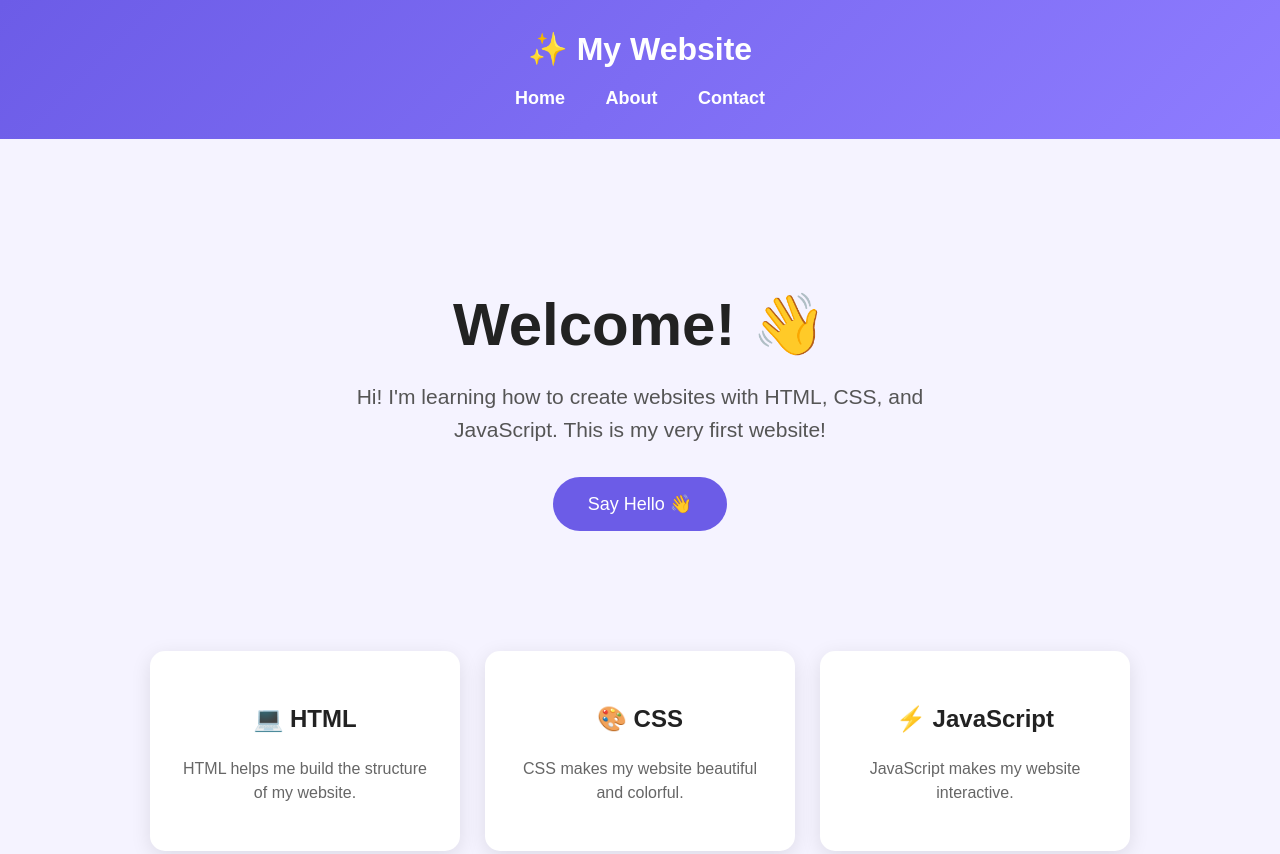
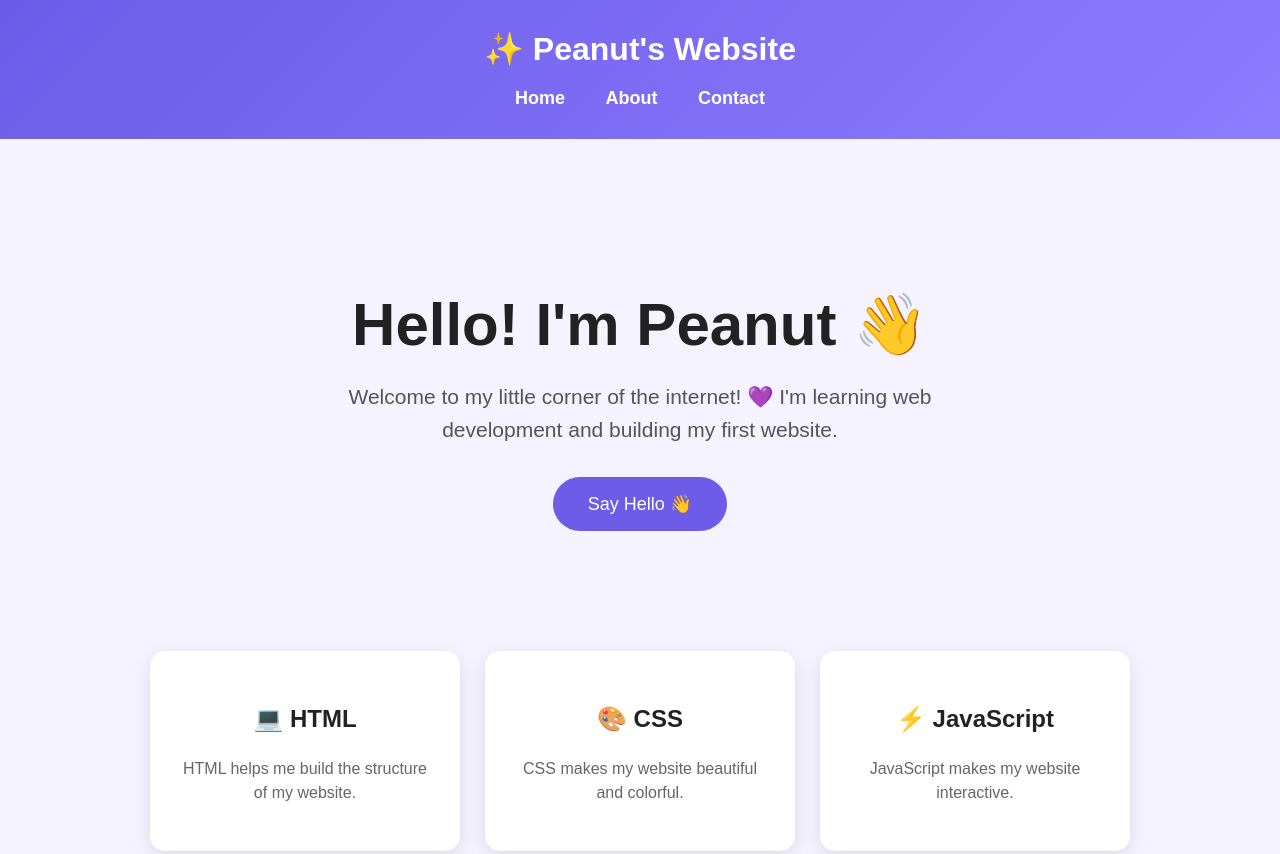
Before and after one commit to peanutbrucche-ai/HerFirstProject, a plain HTML site: page index.html in a window 1280 px wide. Shown: the top 854 px of the page. Drawn offline with Linux system fonts and the light colour scheme.

Commit message:
Update index.html

```diff
--- a/index.html
+++ b/index.html
@@ -128,7 +128,7 @@
     <!-- Header -->
     <header>
 
-        <h2>✨ My Website</h2>
+        <h2>✨ Peanut's Website</h2>
 
         <nav>
             <a href="#">Home</a>
@@ -142,11 +142,11 @@
     <!-- Welcome section -->
     <section class="hero">
 
-        <h1>Welcome! 👋</h1>
+        <h1>Hello! I'm Peanut 👋</h1>
 
         <p>
-            Hi! I'm learning how to create websites with HTML, CSS, and JavaScript.
-            This is my very first website!
+            Welcome to my little corner of the internet! 💜
+    I'm learning web development and building my first website.
         </p>
 
         <button onclick="sayHello()">
```
